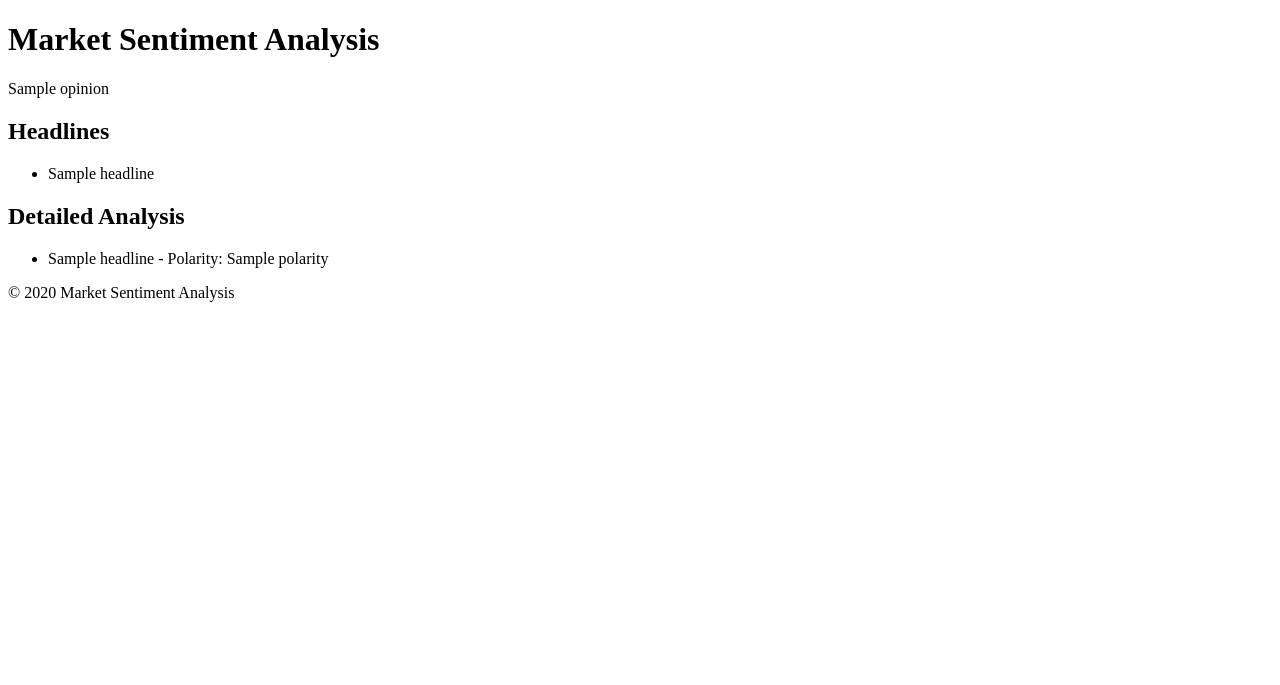
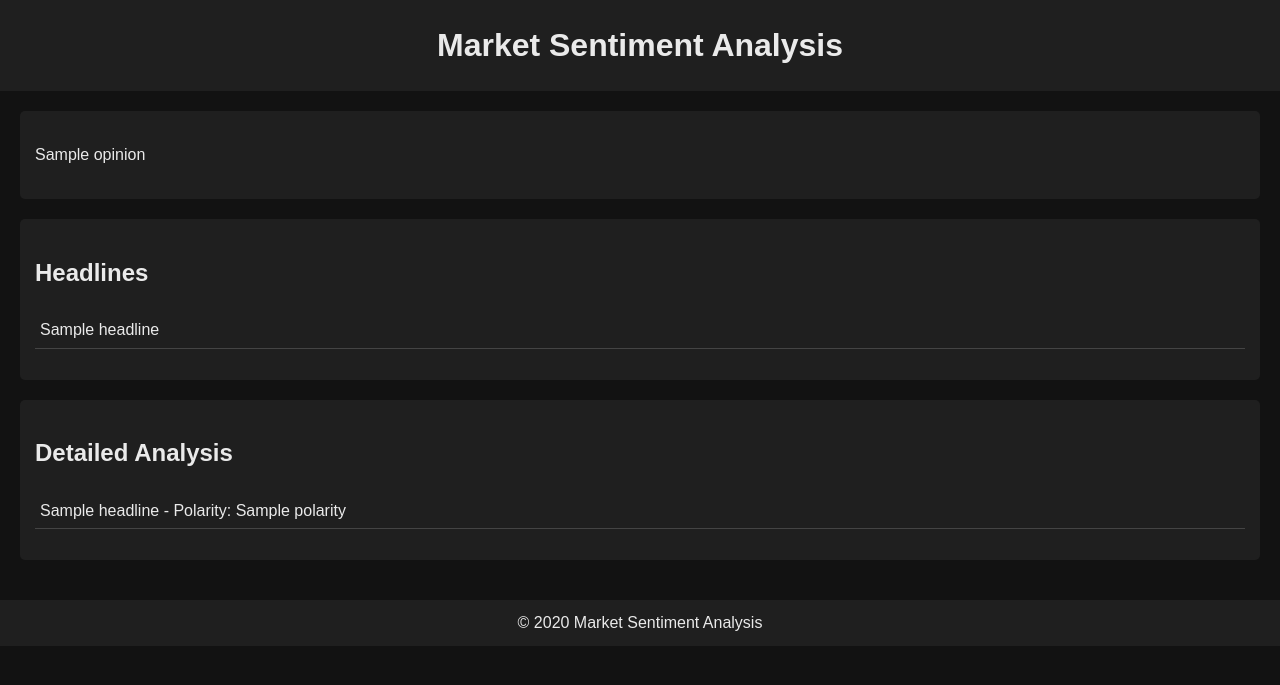
Before and after one commit to Joshua-CB010958/Opinionate, a Flask app: template templates/index.html in a window 1280 px wide. Shown: the top 685 px of the page. Run offline with Flask 3, Linux system fonts and the light colour scheme; the template is opened without the code that fills it: most values are stand-ins (such as "Sample title", 1, 10 or a date in 2020).

Commit message:
Update styles.css

```diff
--- a/static/styles.css
+++ b/static/styles.css
@@ -1,38 +1,66 @@
-<!DOCTYPE html>
-<html lang="en">
-<head>
-    <meta charset="UTF-8">
-    <meta name="viewport" content="width=device-width, initial-scale=1.0">
-    <title>Market Sentiment Analysis</title>
-    <link rel="stylesheet" href="{{ url_for('static', filename='style.css') }}">
-</head>
-<body>
-    <header>
-        <h1>Market Sentiment Analysis</h1>
-    </header>
-    <main>
-        <div class="summary">
-            <p>{{ opinion }}</p>
-        </div>
-        <div class="headlines">
-            <h2>Headlines</h2>
-            <ul>
-                {% for headline in headlines %}
-                    <li>{{ headline }}</li>
-                {% endfor %}
-            </ul>
-        </div>
-        <div class="detailed-analysis">
-            <h2>Detailed Analysis</h2>
-            <ul>
-                {% for item in analysis %}
-                    <li>{{ item.headline }} - Polarity: {{ item.polarity }}</li>
-                {% endfor %}
-            </ul>
-        </div>
-    </main>
-    <footer>
-        <p>&copy; {{ current_year }} Market Sentiment Analysis</p>
-    </footer>
-</body>
-</html>
+body {
+    font-family: Arial, sans-serif;
+    margin: 0;
+    background-color: #121212;
+    color: #eaeaea;
+    line-height: 1.6;
+}
+
+header {
+    background-color: #1f1f1f;
+    padding: 20px;
+    text-align: center;
+}
+
+h1 {
+    margin: 0;
+}
+
+main {
+    padding: 20px;
+}
+
+.summary {
+    background-color: #1f1f1f;
+    padding: 15px;
+    border-radius: 5px;
+    margin-bottom: 20px;
+}
+
+.headlines, .detailed-analysis {
+    background-color: #1f1f1f;
+    padding: 15px;
+    border-radius: 5px;
+    margin-bottom: 20px;
+}
+
+ul {
+    list-style: none;
+    padding: 0;
+}
+
+ul li {
+    padding: 5px;
+    border-bottom: 1px solid #444;
+}
+
+footer {
+    text-align: center;
+    padding: 10px;
+    background-color: #1f1f1f;
+}
+
+footer p {
+    margin: 0;
+}
+
+/* Responsive Styles */
+@media (max-width: 600px) {
+    body {
+        padding: 10px;
+    }
+
+    h1, h2 {
+        font-size: 1.5em;
+    }
+}
```
